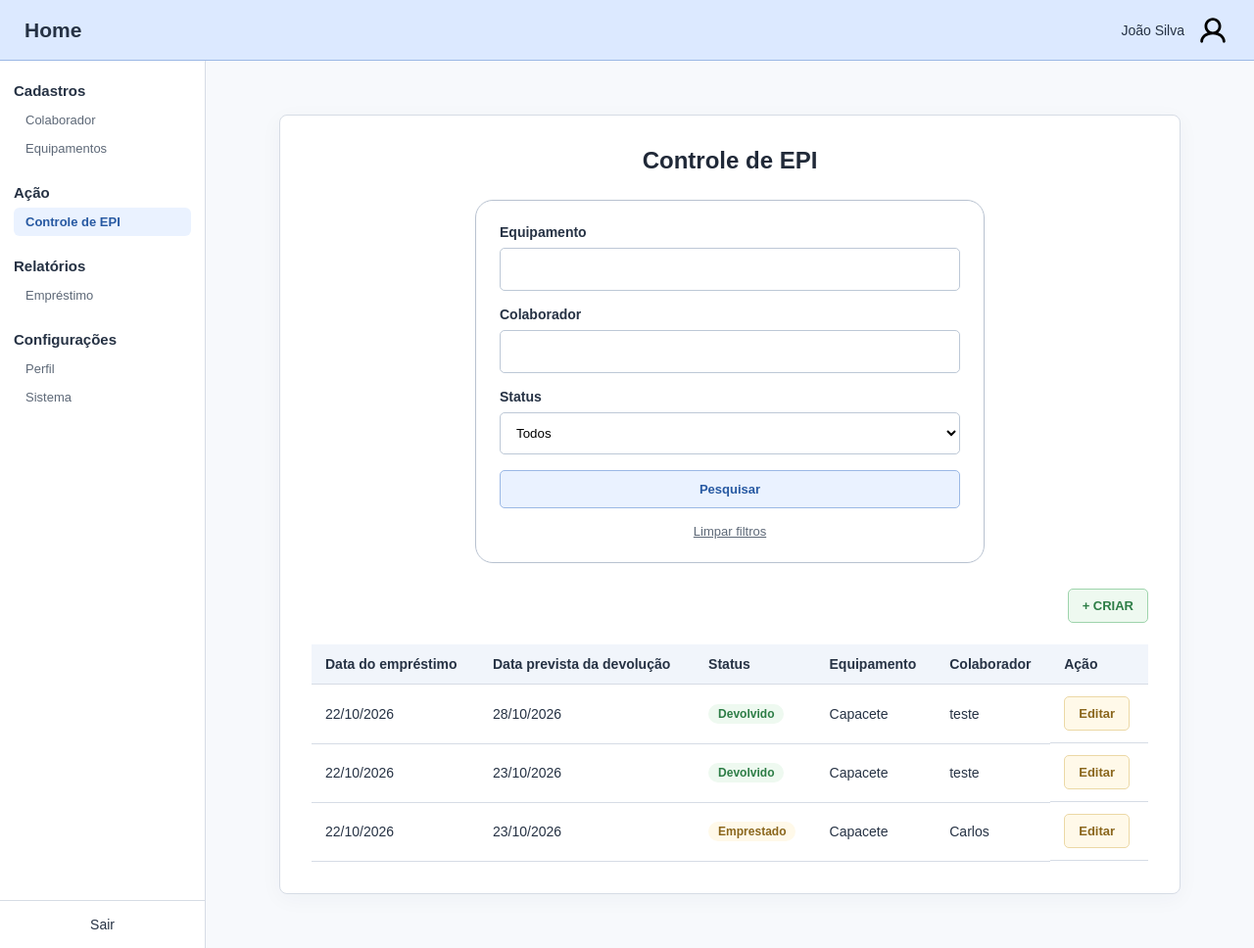
After one commit to Erick-Hebert/epi, a Django app: page /controle-epi in a window 1280 px wide. The commit adds this page. Shown: the whole page at 98% size. Run offline with Django 5.2, Linux system fonts and the light colour scheme; data comes from the database, SQL or seed files in the repository; both versions use the stored data as it was after the commit.

Commit message:
Teste com IA

```diff
--- a/nucleo/models.py
+++ b/nucleo/models.py
@@ -1,4 +1,5 @@
 from django.db import models
+from django.utils import timezone
 
 class Colaborador(models.Model):
     nome = models.CharField(max_length=30, null=False, blank=False)
@@ -17,3 +18,26 @@ class Equipamentos(models.Model):
 
     def __str__(self):
         return self.nome
+
+
+class Emprestimo(models.Model):
+    STATUS_EMPRESTADO = 'EMPRESTADO'
+    STATUS_DEVOLVIDO = 'DEVOLVIDO'
+    STATUS_ATRASADO = 'ATRASADO'
+    STATUS_CHOICES = [
+        (STATUS_EMPRESTADO, 'Emprestado'),
+        (STATUS_DEVOLVIDO, 'Devolvido'),
+        (STATUS_ATRASADO, 'Atrasado'),
+    ]
+
+    colaborador = models.ForeignKey(Colaborador, on_delete=models.PROTECT, related_name='emprestimos')
+    equipamento = models.ForeignKey(Equipamentos, on_delete=models.PROTECT, related_name='emprestimos')
+    data_emprestimo = models.DateField(default=timezone.localdate)
+    data_prevista_devolucao = models.DateField()
+    status = models.CharField(max_length=20, choices=STATUS_CHOICES, default=STATUS_EMPRESTADO)
+
+    class Meta:
+        ordering = ['-data_emprestimo', '-id']
+
+    def __str__(self):
+        return f'{self.equipamento} - {self.colaborador}'
--- a/nucleo/static/css/style.css
+++ b/nucleo/static/css/style.css
@@ -65,6 +65,20 @@ button, input { font: inherit; }
 .delete-summary { display: flex; flex-direction: column; gap: 9px; padding: 20px; border: 1px solid var(--border); border-radius: 6px; margin-bottom: 24px; }
 .delete-summary span { color: #667181; font-size: 14px; }
 
+/* Controle de EPI: filtro, status e select */
+.filter-card { display: flex; flex-direction: column; gap: 16px; max-width: 520px; margin: 0 auto 26px; padding: 24px; border: 1px solid #b8c2d0; border-radius: 18px; }
+.form-field select { width: 100%; padding: 12px; border: 1px solid #bdc8d6; border-radius: 5px; background: #fff; outline-color: #8fb5ec; }
+.form-field input[type="date"] { font-family: inherit; }
+.button-search { background: #eaf2ff; color: #2759a2; border-color: var(--blue-border); padding: 11px 14px; }
+.button-search:hover { background: var(--blue); }
+.filter-clear { align-self: center; font-size: 13px; color: #5d6877; text-decoration: underline; }
+.toolbar-end { justify-content: flex-end; }
+.status-badge { display: inline-block; padding: 3px 10px; border-radius: 12px; font-size: 12px; font-weight: bold; }
+.status-emprestado { background: #fff9e9; color: #8a661c; }
+.status-devolvido { background: #eef9f0; color: #2d7d46; }
+.status-atrasado { background: #fff3f3; color: var(--red); }
+.field-error { color: var(--red); font-size: 13px; }
+
 /* Ajustes para telas menores */
 @media (max-width: 700px) {
     .sidebar { width: 135px; }
--- /dev/null
+++ b/nucleo/templates/nucleo/controle_epi.html
@@ -0,0 +1,62 @@
+{% extends 'nucleo/base.html' %}
+{% block title %}Controle de EPI{% endblock %}
+{% block content %}
+<section class="content-card">
+    <h1>Controle de EPI</h1>
+
+    <form class="filter-card" method="get" action="{% url 'epi-controle' %}">
+        <div class="form-field">
+            <label for="equipamento">Equipamento</label>
+            <input id="equipamento" name="equipamento" type="text" value="{{ equipamento }}">
+        </div>
+        <div class="form-field">
+            <label for="colaborador">Colaborador</label>
+            <input id="colaborador" name="colaborador" type="text" value="{{ colaborador }}">
+        </div>
+        <div class="form-field">
+            <label for="status">Status</label>
+            <select id="status" name="status">
+                <option value="">Todos</option>
+                {% for valor, rotulo in status_choices %}
+                <option value="{{ valor }}" {% if valor == status %}selected{% endif %}>{{ rotulo }}</option>
+                {% endfor %}
+            </select>
+        </div>
+        <button class="button button-search" type="submit">Pesquisar</button>
+        <a class="filter-clear" href="{% url 'epi-controle' %}">Limpar filtros</a>
+    </form>
+
+    <div class="toolbar toolbar-end">
+        <a class="button button-create" href="{% url 'epi-criar' %}">+ CRIAR</a>
+    </div>
+
+    <div class="table-scroll">
+        <table class="collaborator-table">
+            <thead>
+                <tr>
+                    <th>Data do empréstimo</th>
+                    <th>Data prevista da devolução</th>
+                    <th>Status</th>
+                    <th>Equipamento</th>
+                    <th>Colaborador</th>
+                    <th>Ação</th>
+                </tr>
+            </thead>
+            <tbody>
+                {% for emprestimo in emprestimos %}
+                <tr>
+                    <td>{{ emprestimo.data_emprestimo|date:"d/m/Y" }}</td>
+                    <td>{{ emprestimo.data_prevista_devolucao|date:"d/m/Y" }}</td>
+                    <td><span class="status-badge status-{{ emprestimo.status|lower }}">{{ emprestimo.get_status_display }}</span></td>
+                    <td>{{ emprestimo.equipamento.nome }}</td>
+                    <td>{{ emprestimo.colaborador.nome }}</td>
+                    <td class="table-actions"><a class="button button-edit" href="{% url 'epi-editar' emprestimo.id %}">Editar</a></td>
+                </tr>
+                {% empty %}
+                <tr><td colspan="6" class="empty-state">Nenhum empréstimo encontrado.</td></tr>
+                {% endfor %}
+            </tbody>
+        </table>
+    </div>
+</section>
+{% endblock %}
--- a/nucleo/templates/nucleo/partials/sidebar.html
+++ b/nucleo/templates/nucleo/partials/sidebar.html
@@ -2,13 +2,13 @@
     <nav class="sidebar-menu">
         <div class="menu-group">
             <h2>Cadastros</h2>
-            <a href="{% url 'nucleo-inicial' %}" class="menu-link active">Colaborador</a>
-            <a href="{% url 'equipments-inicial' %}" class="menu-link">Equipamentos</a>
+            <a href="{% url 'nucleo-inicial' %}" class="menu-link {% if request.resolver_match.url_name|slice:':7' == 'nucleo-' %}active{% endif %}">Colaborador</a>
+            <a href="{% url 'equipments-inicial' %}" class="menu-link {% if request.resolver_match.url_name == 'equipments-inicial' %}active{% endif %}">Equipamentos</a>
         </div>
 
         <div class="menu-group">
             <h2>Ação</h2>
-            <a class="menu-link">Controle de EPI</a>
+            <a href="{% url 'epi-controle' %}" class="menu-link {% if request.resolver_match.url_name|slice:':4' == 'epi-' %}active{% endif %}">Controle de EPI</a>
         </div>
 
         <div class="menu-group">
--- a/nucleo/urls.py
+++ b/nucleo/urls.py
@@ -29,5 +29,9 @@ urlpatterns = [
     path('colaborator/editar/<int:id>', views.editar, name='nucleo-editar'),
     path('colaborator/excluir/<int:id>', views.excluir, name='nucleo-excluir'),
 
-    path('equipments', views.equipments, name='equipments-inicial')
+    path('equipments', views.equipments, name='equipments-inicial'),
+
+    path('controle-epi', views.controle_epi, name='epi-controle'),
+    path('controle-epi/criar', views.emprestimo_criar, name='epi-criar'),
+    path('controle-epi/editar/<int:id>', views.emprestimo_editar, name='epi-editar'),
 ]
--- a/nucleo/views.py
+++ b/nucleo/views.py
@@ -1,6 +1,9 @@
 from django.shortcuts import render, redirect, get_object_or_404
-from nucleo.models import Colaborador, Equipamentos
+from nucleo.models import Colaborador, Equipamentos, Emprestimo
+from nucleo.forms import EmprestimoForm
 from django.contrib import messages
+from django.db.models import ProtectedError
+
 
 def home(req):
     pesquisa = req.GET.get('pesquisa', '').strip()
@@ -70,3 +73,46 @@ def equipments(req):
         'equipamentos': equipamentos,
         'pesquisa': pesquisa,
     })
+
+
+def controle_epi(req):
+    equipamento = req.GET.get('equipamento', '').strip()
+    colaborador = req.GET.get('colaborador', '').strip()
+    status = req.GET.get('status', '').strip()
+
+    emprestimos = Emprestimo.objects.select_related('colaborador', 'equipamento')
+
+    # Filtro do tipo AND: cada campo preenchido restringe ainda mais o resultado
+    if equipamento:
+        emprestimos = emprestimos.filter(equipamento__nome__icontains=equipamento)
+    if colaborador:
+        emprestimos = emprestimos.filter(colaborador__nome__icontains=colaborador)
+    if status in dict(Emprestimo.STATUS_CHOICES):
+        emprestimos = emprestimos.filter(status=status)
+
+    return render(req, 'nucleo/controle_epi.html', {
+        'emprestimos': emprestimos,
+        'equipamento': equipamento,
+        'colaborador': colaborador,
+        'status': status,
+        'status_choices': Emprestimo.STATUS_CHOICES,
+    })
+
+
+def emprestimo_criar(req):
+    form = EmprestimoForm(req.POST or None)
+    if req.method == 'POST' and form.is_valid():
+        form.save()
+        messages.success(req, "Cadastrado com sucesso!")
+        return redirect('epi-controle')
+    return render(req, 'nucleo/forms/emprestimo.html', {'form': form, 'titulo': 'Novo empréstimo'})
+
+
+def emprestimo_editar(req, id):
+    emprestimo = get_object_or_404(Emprestimo, id=id)
+    form = EmprestimoForm(req.POST or None, instance=emprestimo)
+    if req.method == 'POST' and form.is_valid():
+        form.save()
+        messages.success(req, "Editado com sucesso!")
+        return redirect('epi-controle')
+    return render(req, 'nucleo/forms/emprestimo.html', {'form': form, 'titulo': 'Editar empréstimo'})
```
Also changed, not shown: nucleo/forms.py (added, +20 -0 lines), nucleo/templates/nucleo/forms/emprestimo.html (added, +19 -0 lines), db.sqlite3, nucleo/migrations/0002_equipamentos_emprestimo.py (added).
